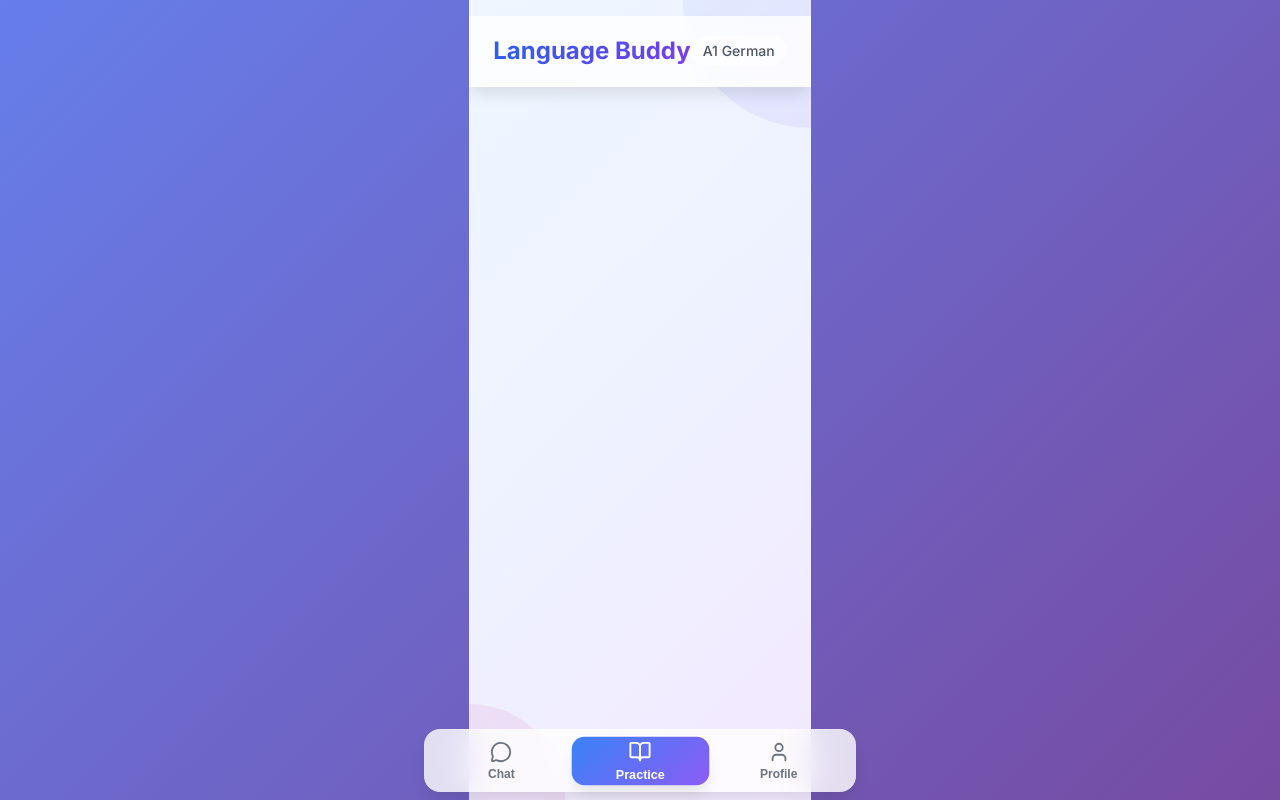
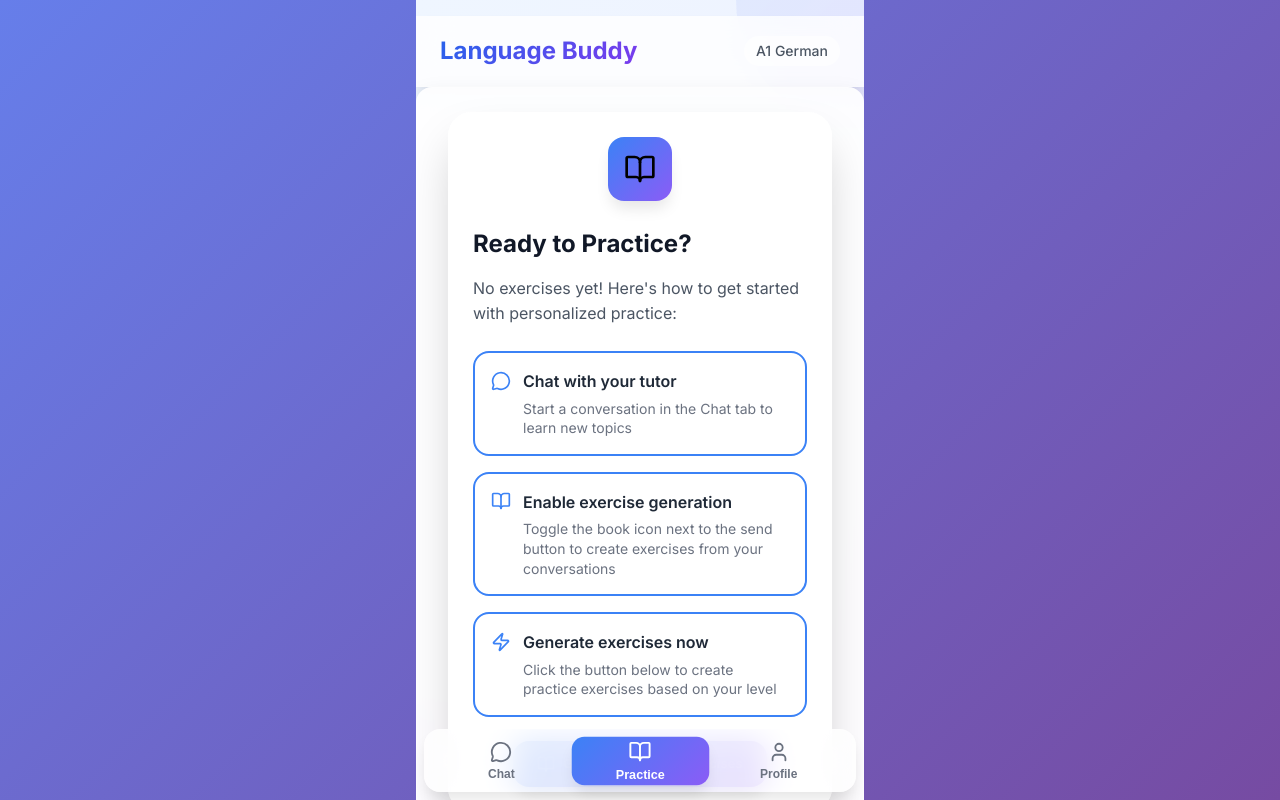
Before and after one commit to wymersam/language-buddy, a React (Vite) app: page / in a window 1280 px wide. Both pictures are taken after a click on the button "Practice". Built offline with nearby package versions, Linux system fonts and the light colour scheme.

Commit message:
feat(exercises): add content for initial practice page

```diff
--- a/src/components/exercise/ExerciseView.tsx
+++ b/src/components/exercise/ExerciseView.tsx
@@ -1,4 +1,5 @@
-import React, { useState, useEffect } from "react";
+import React, { useState } from "react";
+import { BookOpen, MessageCircle, Zap } from "lucide-react";
 import type { Exercise } from "../../types";
 import ExerciseHeader from "./ExerciseHeader";
 import ExerciseContent from "./ExerciseContent";
@@ -22,18 +23,93 @@ const ExerciseView: React.FC<ExerciseViewProps> = ({
   const [selectedOption, setSelectedOption] = useState<string | null>(null);
   const [showResult, setShowResult] = useState(false);
   const [isCorrect, setIsCorrect] = useState(false);
+  const [lastExercisesLength, setLastExercisesLength] = useState(
+    exercises.length,
+  );
 
-  // Reset to first exercise when exercises change
-  useEffect(() => {
+  // Reset state when exercises array changes
+  if (exercises.length !== lastExercisesLength) {
     setCurrentExercise(0);
     setUserAnswer("");
     setSelectedOption(null);
     setShowResult(false);
     setIsCorrect(false);
-  }, [exercises]);
+    setLastExercisesLength(exercises.length);
+  }
 
   if (!exercises.length) {
-    return null;
+    return (
+      <div className="exercise-container">
+        <div className="welcome-container">
+          <div className="welcome-card">
+            <div className="welcome-icon">
+              <BookOpen size={32} className="text-white" />
+            </div>
+            <h2 className="welcome-title">Ready to Practice?</h2>
+            <p className="welcome-description">
+              No exercises yet! Here's how to get started with personalized
+              practice:
+            </p>
+
+            <div className="exercise-tips">
+              <div className="tip-item">
+                <MessageCircle size={20} className="tip-icon" />
+                <div className="tip-content">
+                  <strong>Chat with your tutor</strong>
+                  <p>
+                    Start a conversation in the Chat tab to learn new topics
+                  </p>
+                </div>
+              </div>
+
+              <div className="tip-item">
+                <BookOpen size={20} className="tip-icon" />
+                <div className="tip-content">
+                  <strong>Enable exercise generation</strong>
+                  <p>
+                    Toggle the book icon next to the send button to create
+                    exercises from your conversations
+                  </p>
+                </div>
+              </div>
+
+              <div className="tip-item">
+                <Zap size={20} className="tip-icon" />
+                <div className="tip-content">
+                  <strong>Generate exercises now</strong>
+                  <p>
+                    Click the button below to create practice exercises based on
+                    your level
+                  </p>
+                </div>
+              </div>
+            </div>
+            <div className="generate-exercises-btn-container">
+              <button
+                onClick={() => {
+                  console.log("🔥 Generate exercises from empty state");
+                  onNewExercises?.();
+                }}
+                disabled={isGeneratingExercises}
+                className="generate-exercises-button"
+              >
+                {isGeneratingExercises ? (
+                  <>
+                    <span className="loading-spinner">⏳</span>
+                    Generating Exercises...
+                  </>
+                ) : (
+                  <>
+                    <BookOpen size={18} />
+                    Generate Practice Exercises
+                  </>
+                )}
+              </button>
+            </div>
+          </div>
+        </div>
+      </div>
+    );
   }
 
   const exercise = exercises[currentExercise];
--- a/src/index.css
+++ b/src/index.css
@@ -122,7 +122,6 @@ body {
   overflow-x: hidden;
   position: relative;
   z-index: 10;
-  padding-bottom: 9rem; /* Space for input + navigation */
   max-height: calc(100vh - 120px); /* Account for header and navigation */
 }
 
@@ -130,6 +129,7 @@ body {
 .main-content-compact {
   max-height: calc(100vh); /* Reduced height for profile */
   padding-bottom: 0rem; /* Less bottom padding for profile */
+  overflow: initial;
 }
 
 /* Navigation */
@@ -215,11 +215,10 @@ body {
   display: flex;
   align-items: center;
   justify-content: center;
-  padding: 1.5rem;
+  padding: 0.5rem;
 }
 
 .welcome-card {
-  text-align: center;
   max-width: 384px;
   background: rgba(255, 255, 255, 0.8);
   backdrop-filter: blur(16px);
@@ -574,6 +573,7 @@ body {
   flex: 1;
   overflow-y: auto;
   padding: 1.5rem;
+  padding-bottom: 9rem;
 }
 
 .profile-section {
@@ -928,7 +928,6 @@ textarea:focus-visible {
 
 /* Exercise View Styles */
 .exercise-container {
-  padding: 1.5rem;
   max-width: 100%;
   margin: 0 auto;
   display: flex;
@@ -938,11 +937,87 @@ textarea:focus-visible {
   backdrop-filter: blur(16px);
   border-radius: 16px;
   border: 1px solid rgba(255, 255, 255, 0.2);
-  margin: 1rem;
   box-shadow: 0 10px 25px rgba(0, 0, 0, 0.1);
   min-height: 0; /* Allow flex shrinking */
   height: auto;
   overflow-y: auto;
+  padding: 1rem;
+  padding-bottom: 4rem;
+  width: 100vw;
+  max-height: calc(120vh - 180px); /* Ensure it fits in viewport */
+}
+
+/* Exercise Tips Styles */
+.exercise-tips {
+  display: flex;
+  flex-direction: column;
+  gap: 1rem;
+  margin: 1.5rem 0;
+}
+
+.tip-item {
+  display: flex;
+  align-items: flex-start;
+  gap: 0.75rem;
+  padding: 1rem;
+  background: rgba(255, 255, 255, 0.6);
+  border-radius: 1rem;
+  border: 2px solid #3b82f6;
+}
+
+.tip-icon {
+  color: #3b82f6;
+  flex-shrink: 0;
+  margin-top: 0.1rem;
+}
+
+.tip-content {
+  flex: 1;
+}
+
+.tip-content strong {
+  display: block;
+  color: #1f2937;
+  font-weight: 600;
+  margin-bottom: 0.25rem;
+}
+
+.tip-content p {
+  color: #6b7280;
+  font-size: 0.875rem;
+  line-height: 1.4;
+}
+
+.generate-exercises-button {
+  display: flex;
+  align-items: center;
+  justify-content: center;
+  gap: 0.5rem;
+  background: linear-gradient(135deg, #3b82f6, #8b5cf6);
+  color: white;
+  padding: 0.875rem 1.5rem;
+  border-radius: 1rem;
+  border: none;
+  font-weight: 600;
+  cursor: pointer;
+  transition: all 0.2s ease;
+  box-shadow: 0 10px 15px -3px rgba(0, 0, 0, 0.1);
+}
+
+.generate-exercises-button:hover:not(:disabled) {
+  background: linear-gradient(135deg, #2563eb, #7c3aed);
+  transform: translateY(-1px);
+}
+
+.generate-exercises-button:disabled {
+  opacity: 0.7;
+  cursor: not-allowed;
+  transform: none;
+}
+
+.generate-exercises-btn-container {
+  display: flex;
+  justify-content: center;
 }
 
 .exercise-header {
```
